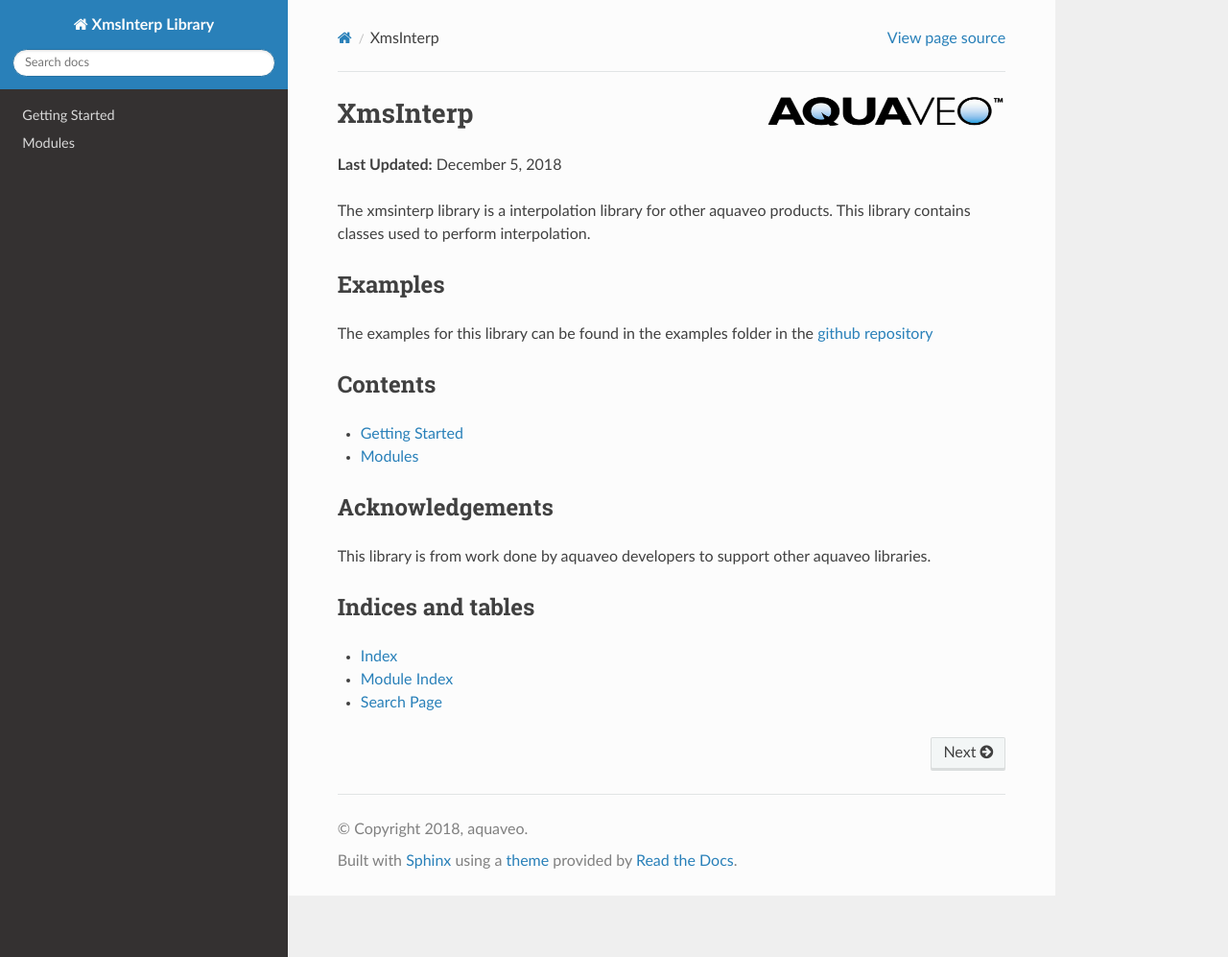
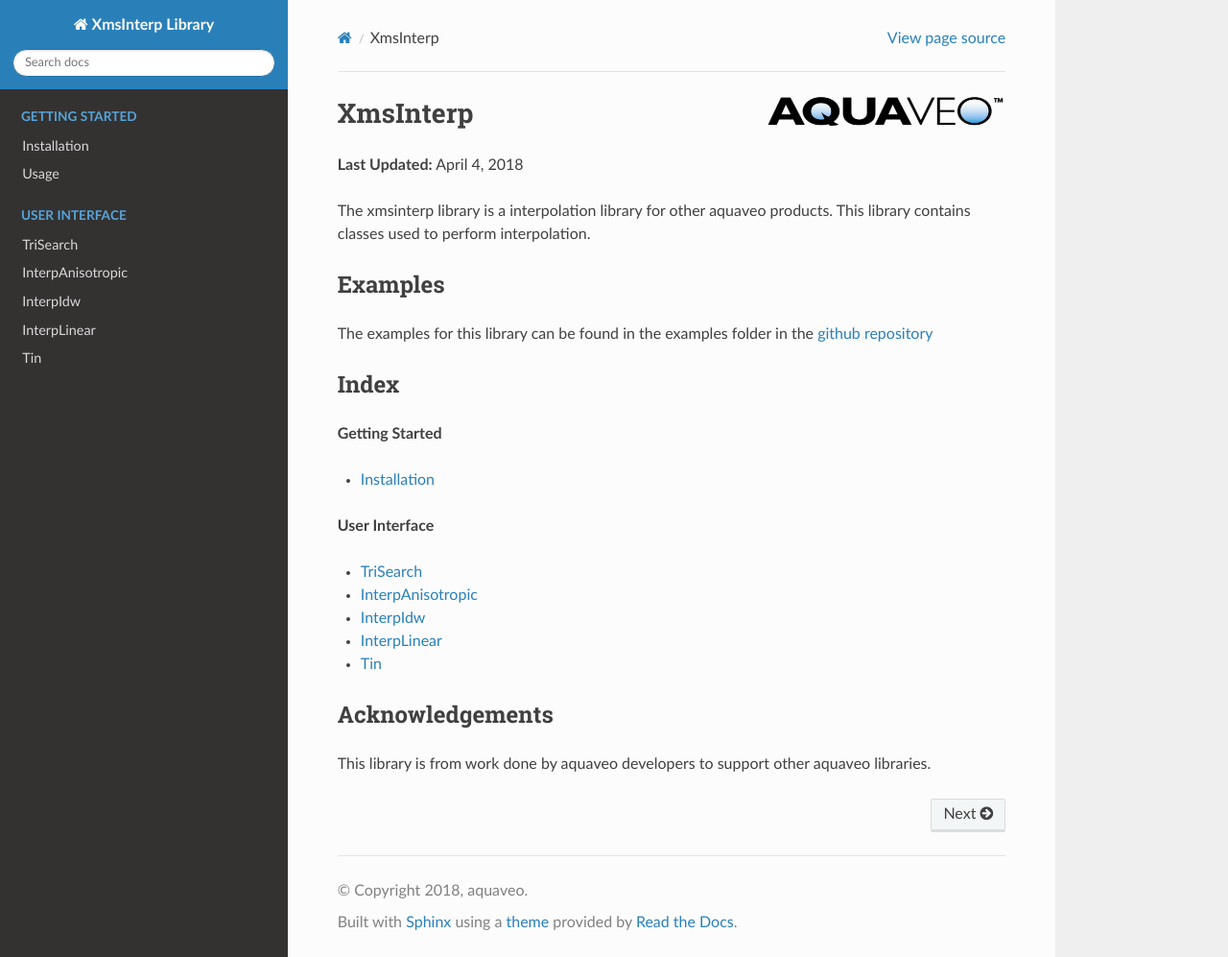
Before and after one commit to Aquaveo/xmsinterp, a Sphinx documentation site: the page built from pydocs/source/index.rst, in a window 1280 px wide and 997 px high. Shown: the whole window at 96% size. Built offline with Sphinx 7.4.7 and the Read the Docs theme 2.0.0, drawn with Linux system fonts in a browser that asks for light colours; the version number could not be read and is left out.

Commit message:
update docs

```diff
--- a/pydocs/source/index.rst
+++ b/pydocs/source/index.rst
@@ -7,33 +7,51 @@
 XmsInterp |version|
 *******************
 
-**Last Updated:** December 5, 2018
+**Last Updated:** April 4, 2018
 
-The xmsinterp library is a interpolation library for other aquaveo products. This library contains classes used to perform interpolation.
+The xmsinterp library is a interpolation library for other aquaveo products. This library
+contains classes used to perform interpolation.
 
 Examples
 ========
 
-The examples for this library can be found in the examples folder in the `github repository <https://github.com/Aquaveo/xmsinterp>`_
+The examples for this library can be found in the
+examples folder in the `github repository <https://github.com/Aquaveo/xmsinterp>`_
 
-Contents
-========
+Index
+=====
+
+**Getting Started**
+
+* :doc:`getting_started`
+
+.. toctree::
+   :maxdepth: 2
+   :hidden:
+   :caption: Getting Started
+
+   getting_started.rst
+
+**User Interface**
+
+* :doc:`modules/geometry/TriSearch`
+* :doc:`modules/interpolate/InterpAnisotropic`
+* :doc:`modules/interpolate/InterpIdw`
+* :doc:`modules/interpolate/InterpLinear`
+* :doc:`modules/triangulate/Tin`
 
 .. toctree::
    :maxdepth: 1
+   :hidden:
+   :caption: User Interface
 
-   gettingstarted
-   modules
+   modules/geometry/TriSearch.rst
+   modules/interpolate/InterpAnisotropic.rst
+   modules/interpolate/InterpIdw.rst
+   modules/interpolate/InterpLinear.rst
+   modules/triangulate/Tin.rst
 
 Acknowledgements
 ================
 
 This library is from work done by aquaveo developers to support other aquaveo libraries.
-
-
-Indices and tables
-==================
-
-* :ref:`genindex`
-* :ref:`modindex`
-* :ref:`search`
--- a/pydocs/source/modules/geometry/TriSearch.rst
+++ b/pydocs/source/modules/geometry/TriSearch.rst
@@ -2,5 +2,9 @@
 TriSearch
 *********
 
+The TriSearch class is used to create a spatial inex for searching triangles.
+
 .. autoclass:: xmsinterp.geometry.TriSearch
    :members:
+
+   .. automethod:: __init__
--- a/pydocs/source/modules/interpolate/InterpAnisotropic.rst
+++ b/pydocs/source/modules/interpolate/InterpAnisotropic.rst
@@ -2,5 +2,11 @@
 InterpAnisotropic
 *****************
 
+Class that performs anisotropic interpolation. Transforms points
+so x is a distance of a projected normal onto the centerline and y
+is the distance from (above or below) the centerline. Interpolate
+using inverse distance weighted interpolation after scaling the
+transformed x-values.
+
 .. autoclass:: xmsinterp.interpolate.InterpAnisotropic
    :members:
--- a/pydocs/source/modules/interpolate/InterpIdw.rst
+++ b/pydocs/source/modules/interpolate/InterpIdw.rst
@@ -2,5 +2,9 @@
 InterpIdw
 *********
 
+Class that performs inverse distance weighted interpolation
+
 .. autoclass:: xmsinterp.interpolate.InterpIdw
    :members:
+
+   .. automethod:: __init__
--- a/pydocs/source/modules/interpolate/InterpLinear.rst
+++ b/pydocs/source/modules/interpolate/InterpLinear.rst
@@ -2,5 +2,10 @@
 InterpLinear
 ************
 
+
+Class that performs linear interpolation
+
 .. autoclass:: xmsinterp.interpolate.InterpLinear
    :members:
+
+   .. automethod:: __init__
--- a/pydocs/source/modules/triangulate/Tin.rst
+++ b/pydocs/source/modules/triangulate/Tin.rst
@@ -2,5 +2,10 @@
 Tin
 ***
 
+Class to encapsulate a tin made simply of arrays of points,
+triangles and adjacency information. Also methods to manipulate it.
+
 .. autoclass:: xmsinterp.triangulate.Tin
    :members:
+
+   .. automethod:: __init__
```
Also changed, not shown: pydocs/source/getting_started.rst (added, +28 -0 lines), pydocs/source/gettingstarted.rst (deleted, +0 -9 lines), pydocs/source/modules.rst (deleted, +0 -39 lines), 5 other files.
